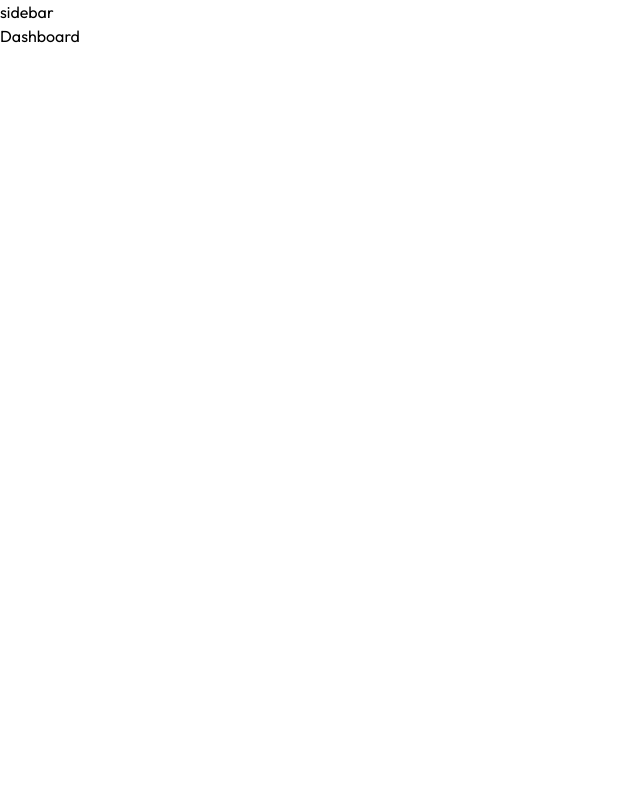
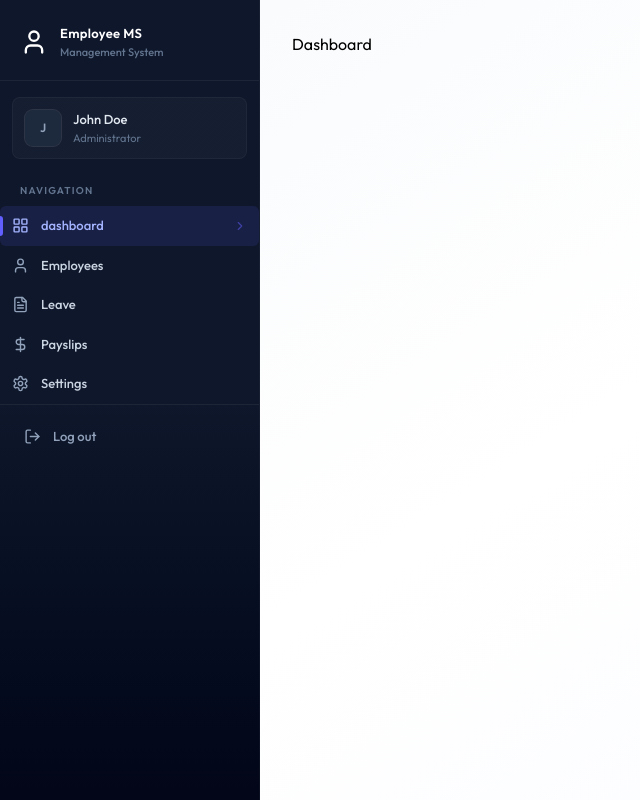
Before and after one commit to Vanshika-sketch/Full-Stack-EMS, a React (Vite) app in the folder client/: page /dashboard in a window 1280 px wide. Shown: the whole page, without its empty margins (0-640 px from the left). Built offline with nearby package versions, Linux system fonts and the light colour scheme.

Commit message:
build responsive sidebar with role-based navigation and logout

```diff
--- /dev/null
+++ b/client/src/components/Sidebar.jsx
@@ -0,0 +1,135 @@
+import React, { useEffect, useState } from "react";
+import { Link, useLocation } from "react-router-dom";
+import { dummyProfileData } from "../assets/assets";
+import { MenuIcon, XIcon ,UserIcon, LayoutGridIcon, CalendarIcon, FileTextIcon, DollarSignIcon, SettingsIcon, ChevronRightIcon, LogOutIcon, } from "lucide-react";
+
+const Sidebar = () => {
+  const { pathname } = useLocation();
+  const [userName, setUserName] = useState("");
+  const [mobileOpen, setMobileOpen] = useState(false);
+
+  useEffect(() => {
+    setUserName(dummyProfileData.firstName + " " + dummyProfileData.lastName);
+  }, []);
+
+  // close mobile sidebar on route change
+
+  useEffect(() => {
+    setMobileOpen(false);
+  }, [pathname]);
+
+  const role ='ADMIN' || 'EMPLOYEE';
+  const navItems = [
+    {name:'dashboard', href:'/dashboard', icon:LayoutGridIcon},
+    role === 'ADMIN' ?
+    {name:'Employees', href:'/employees', icon:UserIcon} :
+    {name:'Attendance', href:'/attendance',icon:CalendarIcon },
+    {name:'Leave', href:'/leave', icon:FileTextIcon},
+    {name:'Payslips', href:'/payslips', icon:DollarSignIcon},
+    {name:'Settings', href:'/settings', icon:SettingsIcon},
+  ]
+  const handleLogout = ()=>{
+    window.location.href = '/login'
+  }
+
+  const sidebarContent = (
+    <>
+      {/*Brand Header */}
+      <div className="px-5 pt-6 pb-5 border-b border-white/6">
+        <div className="flex items-center justify-between">
+          <div className="flex items-center gap-3">
+            <UserIcon className="text-white size-7" />
+            <div>
+              <p className="font-semibold text-[13px] text-white tracking-wide">
+                Employee MS
+              </p>
+              <p className="text-[11px] text-slate-500 font-medium">
+                Management System
+              </p>
+            </div>
+          </div>
+          <button onClick={()=>setMobileOpen(false)} className="lg:hidden text-slate-400 hover:text-white p-1">
+            <XIcon size={20}/>
+          </button>
+        </div>
+      </div>
+      {/*User profile card */}
+      {userName && (
+        <div className="mx-3 mt-4 mb-1 p-3 rounded-lg bg-white/3 border border-white/4">
+          <div className="flex items-center gap-3">
+            <div className="w-9 h-9 rounded-lg bg-slate-800 flex items-center justify-center ring-1 ring-white/10 shrink-0">
+              <span className="text-slate-400 text-xs font-semibold">
+                {userName.charAt(0).toUpperCase()}
+              </span>
+            </div>
+            <div className="min-w-0">
+              <p className="text-[13px] font-medium text-slate-200 truncate">{userName}</p>
+              <p className="text-[11px] text-slate-500 truncate">{role === 'ADMIN' ? 'Administrator': 'Employee'}</p>
+            </div>
+          </div>
+        </div>
+      )}
+      {/*Section label */}
+      <div className=" px-5 pt-5 pb-2">
+        <p className="text-[10px] font-semibold uppercase tracking-[0.12em] text-slate-500">Navigation</p>
+      </div>
+      {/*Navigation List */}
+      <div>
+        {navItems.map((item)=>{
+          const isActive = pathname.startsWith(item.href)
+          return (
+            <Link key={item.name} to={item.href} className={`group flex items-center gap-3 px-3 py-2.5 rounded-md text-[13px] font-medium transition-all duration-150 relative ${isActive ? 'bg-indigo-500/12 text-indigo-300':'text-slate-300 hover:text-white hover:bg-white/4'}`}>
+            {isActive && <div className="absolute left-0 top-1/2 -translate-y-1/2 w-[3px] h-5 rounded-r-full bg-indigo-500"/>}
+            <item.icon className={`w-[17px] h-[17px] shrink-0 ${isActive ? 'text-indigo-300':'text-slate-400 group-hover:text-slate-300'}`}/>
+            <span className="flex-1">{item.name}</span>
+            {isActive && <ChevronRightIcon className="w-3.5 h-3.5 text-indigo-500/50"/>}
+
+            </Link>
+          )
+        })}
+      </div>
+      {/*Logout */}
+      <div className="p-3 border-t border-white/6">
+        <button
+        onClick={handleLogout}
+        className="flex items-center gap-3 w-full px-3 py-2.5 rounded-md text-[13px] font-medium text-slate-400 hover:text-rose-400 hover:bg-rose-500/8 transition-all duration-150">
+          <LogOutIcon className="w-[17px] h-[17px]"/>
+          <span>Log out</span>
+        </button>
+      </div>
+    </>
+  );
+  return (
+    <>
+      {/*Mobile hamburger button */}
+      <button
+        onClick={() => setMobileOpen(true)}
+        className="lg:hidden fixed top-4 left-4 z-50 p-2 bg-slate-900 text-white rounded-lg shadow-lg border border-white/10"
+      >
+        <MenuIcon size={20} />
+      </button>
+
+      {/* Mobile overlay */}
+      {mobileOpen && (
+        <div
+          className="lg:hidden fixed inset-0 bg-black/60 backdrop-blur-sm z-40"
+          onClick={() => setMobileOpen(false)}
+        />
+      )}
+
+      {/* Sidebar - desktop */}
+      <aside className="hidden lg:flex flex-col h-full w-[260px] bg-linear-to-b from-slate-900 via-slate-900 to-slate-950 text-white shrink-0 border-r border-white/4">
+        {sidebarContent}
+      </aside>
+
+      {/* Sidebar - mobile */}
+      <aside
+        className={`lg:hidden fixed inset-y-0 left-0 w-72 bg-linear-to-b from-slate-900 via-slate-900 to-slate-950 text-white z-50 flex flex-col transform transition-transform duration-300 ${mobileOpen ? "translate-x-0 " : "-translate-x-full"}`}
+      >
+        {sidebarContent}
+      </aside>
+    </>
+  );
+};
+
+export default Sidebar;
--- a/client/src/pages/Dashboard.jsx
+++ b/client/src/pages/Dashboard.jsx
@@ -4,6 +4,6 @@
   return (
     <div>Dashboard</div>
   )
-}
+};
 
 export default Dashboard
--- a/client/src/pages/Layout.jsx
+++ b/client/src/pages/Layout.jsx
@@ -1,19 +1,19 @@
+
+import Sidebar from '../components/Sidebar'
 import { Outlet } from 'react-router-dom'
 
 const Layout = () => {
   return (
-    <div>
-        <p>sidebar</p>
-        <main>
-            <div>
-                <Outlet/>
-            </div>
+    <div className='flex h-screen bg-linear-to-br from-slate-50 via-white to-indigo-50/30'>
+      <Sidebar/>
+      <main className='flex-1 overflow-y-auto'>
+        <div className='p-4 pt-16 sm:p-6 lg:p-8 max-w-400 mx-auto'>
+          <Outlet/>
+        </div>
+      </main>
+    </div>
+  )
 
-        </main>
-
-    </div>
-
-  )
 }
 
 export default Layout
```
